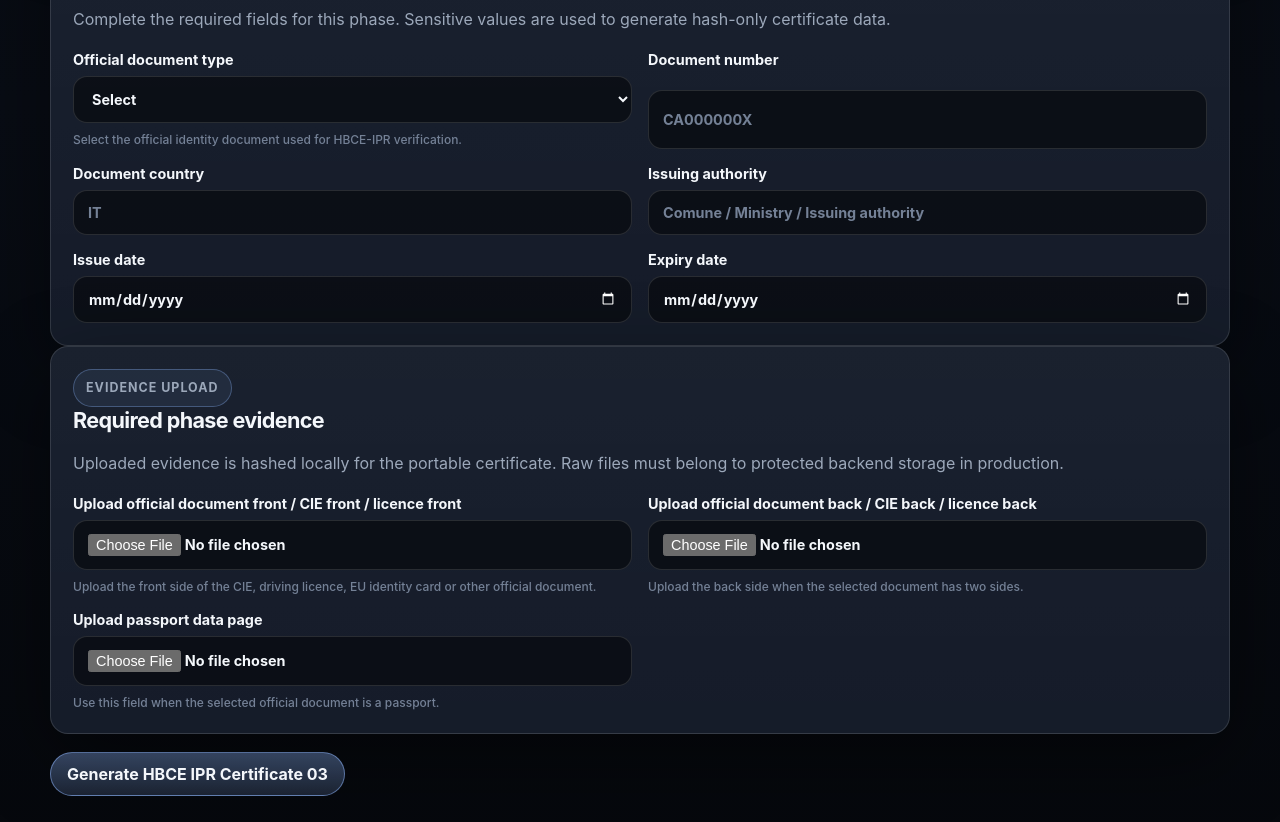
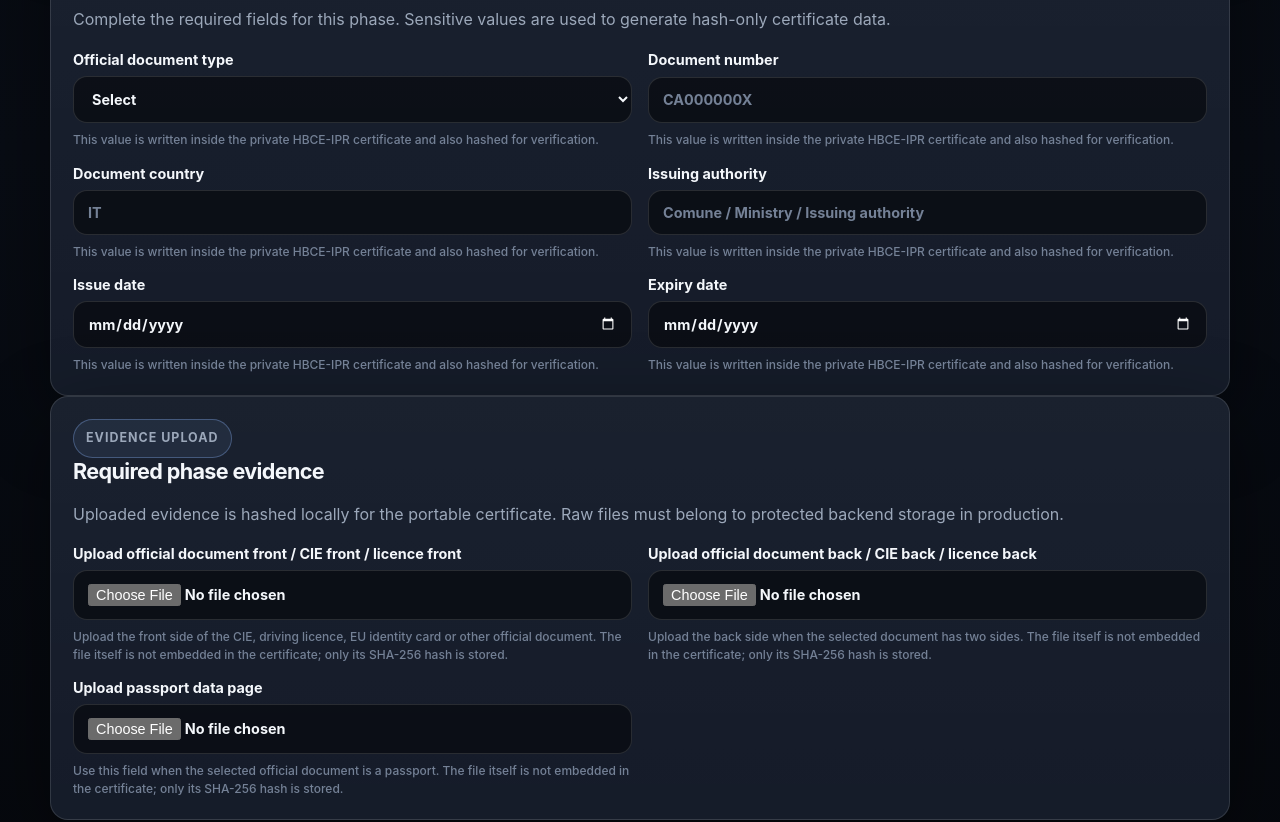
Before and after one commit to manuelcoletta1-source/hbce-ipr-onboarding-app, a Next.js app: page /onboarding/phase-3 in a window 1280 px wide. Shown: the part 860-1682 px from the top of the page. Built offline with nearby package versions, Linux system fonts and the light colour scheme.

Commit message:
fix(onboarding): include private official document fields in phase 3 certificate

```diff
--- a/app/onboarding/phase-3/page.tsx
+++ b/app/onboarding/phase-3/page.tsx
@@ -43,35 +43,45 @@ const fields: IprPhaseFieldDefinition[] = [
       }
     ],
     helperText:
-      "Select the official identity document used for HBCE-IPR verification."
+      "This value is written inside the private HBCE-IPR certificate and also hashed for verification."
   },
   {
     name: "document_number",
     label: "Document number",
     type: "text",
-    placeholder: "CA000000X"
+    placeholder: "CA000000X",
+    helperText:
+      "This value is written inside the private HBCE-IPR certificate and also hashed for verification."
   },
   {
     name: "document_country",
     label: "Document country",
     type: "text",
-    placeholder: "IT"
+    placeholder: "IT",
+    helperText:
+      "This value is written inside the private HBCE-IPR certificate and also hashed for verification."
   },
   {
     name: "document_issuer",
     label: "Issuing authority",
     type: "text",
-    placeholder: "Comune / Ministry / Issuing authority"
+    placeholder: "Comune / Ministry / Issuing authority",
+    helperText:
+      "This value is written inside the private HBCE-IPR certificate and also hashed for verification."
   },
   {
     name: "document_issue_date",
     label: "Issue date",
-    type: "date"
+    type: "date",
+    helperText:
+      "This value is written inside the private HBCE-IPR certificate and also hashed for verification."
   },
   {
     name: "document_expiry_date",
     label: "Expiry date",
-    type: "date"
+    type: "date",
+    helperText:
+      "This value is written inside the private HBCE-IPR certificate and also hashed for verification."
   }
 ];
 
@@ -80,7 +90,7 @@ const evidenceInputs: IprPhaseEvidenceInputDefinition[] = [
     kind: "OFFICIAL_DOCUMENT_FRONT",
     label: "Upload official document front / CIE front / licence front",
     description:
-      "Upload the front side of the CIE, driving licence, EU identity card or other official document.",
+      "Upload the front side of the CIE, driving licence, EU identity card or other official document. The file itself is not embedded in the certificate; only its SHA-256 hash is stored.",
     accept: "image/*,.pdf",
     required: true
   },
@@ -88,7 +98,7 @@ const evidenceInputs: IprPhaseEvidenceInputDefinition[] = [
     kind: "OFFICIAL_DOCUMENT_BACK",
     label: "Upload official document back / CIE back / licence back",
     description:
-      "Upload the back side when the selected document has two sides.",
+      "Upload the back side when the selected document has two sides. The file itself is not embedded in the certificate; only its SHA-256 hash is stored.",
     accept: "image/*,.pdf",
     required: false
   },
@@ -96,7 +106,7 @@ const evidenceInputs: IprPhaseEvidenceInputDefinition[] = [
     kind: "PASSPORT_DATA_PAGE",
     label: "Upload passport data page",
     description:
-      "Use this field when the selected official document is a passport.",
+      "Use this field when the selected official document is a passport. The file itself is not embedded in the certificate; only its SHA-256 hash is stored.",
     accept: "image/*,.pdf",
     required: false
   }
@@ -146,11 +156,19 @@ async function buildPhase3OfficialDocumentData(
   const documentBackSha256 = getUploadHash(context, "OFFICIAL_DOCUMENT_BACK");
   const passportPageSha256 = getUploadHash(context, "PASSPORT_DATA_PAGE");
 
-  const documentMetadataHash = await sha256Canonical({
-    kind: "HBCE_IPR_PHASE_3_DOCUMENT_METADATA",
+  const privateFields = {
+    document_type: getStringValue(context, "document_type"),
+    document_number: getStringValue(context, "document_number"),
+    document_country: getStringValue(context, "document_country"),
+    document_issuer: getStringValue(context, "document_issuer"),
+    document_issue_date: getStringValue(context, "document_issue_date"),
+    document_expiry_date: getStringValue(context, "document_expiry_date")
+  };
+
+  const hashFields = {
     document_type_hash: await hashPhaseValue(context, "document_type"),
+    document_number_hash: await hashPhaseValue(context, "document_number"),
     document_country_hash: await hashPhaseValue(context, "document_country"),
-    document_number_hash: await hashPhaseValue(context, "document_number"),
     document_issuer_hash: await hashPhaseValue(context, "document_issuer"),
     document_issue_date_hash: await hashPhaseValue(
       context,
@@ -159,30 +177,50 @@ async function buildPhase3OfficialDocumentData(
     document_expiry_date_hash: await hashPhaseValue(
       context,
       "document_expiry_date"
-    ),
+    )
+  };
+
+  const evidenceHashes = {
     document_front_sha256: documentFrontSha256,
     document_back_sha256: documentBackSha256,
     document_passport_page_sha256: passportPageSha256
+  };
+
+  const documentMetadataHash = await sha256Canonical({
+    kind: "HBCE_IPR_PHASE_3_DOCUMENT_METADATA",
+    private_fields: privateFields,
+    hash_fields: hashFields,
+    evidence_hashes: evidenceHashes,
+    previous_payload_sha256:
+      context.previousCertificate?.hash_integrity.payload_sha256 ?? null,
+    issued_at: context.issuedAt
   });
 
   return {
-    document_type: getStringValue(context, "document_type"),
-    document_country: getStringValue(context, "document_country"),
-    document_number_hash: await hashPhaseValue(context, "document_number"),
-    document_issuer_hash: await hashPhaseValue(context, "document_issuer"),
-    document_issue_date_hash: await hashPhaseValue(
-      context,
-      "document_issue_date"
-    ),
-    document_expiry_date_hash: await hashPhaseValue(
-      context,
-      "document_expiry_date"
-    ),
+    certificate_visibility: "PRIVATE_PORTABLE_CERTIFICATE",
+    public_registry_mode: "HASH_ONLY",
+    phase_scope: "OFFICIAL_ID_DOCUMENT",
+
+    private_fields: privateFields,
+    hash_fields: hashFields,
+    evidence_hashes: evidenceHashes,
+
+    document_type: privateFields.document_type,
+    document_country: privateFields.document_country,
+    document_number_hash: hashFields.document_number_hash,
+    document_issuer_hash: hashFields.document_issuer_hash,
+    document_issue_date_hash: hashFields.document_issue_date_hash,
+    document_expiry_date_hash: hashFields.document_expiry_date_hash,
     document_metadata_hash: documentMetadataHash,
+
     previous_payload_sha256:
       context.previousCertificate?.hash_integrity.payload_sha256 ?? null,
     next_required_phase: "LIVENESS_CHECK",
     issued_at: context.issuedAt,
+
+    privacy_boundary:
+      "This is a private portable HBCE-IPR certificate downloaded by the subject. Official document metadata is stored inside private_fields. Uploaded document files are represented only by SHA-256 hashes and must be stored in protected backend storage in production.",
+
     ...(documentFrontSha256
       ? { document_front_sha256: documentFrontSha256 }
       : {}),
@@ -205,7 +243,7 @@ export default function Phase3OfficialDocumentPage() {
         buildPhaseData={buildPhase3OfficialDocumentData}
         submitLabel="Generate HBCE IPR Certificate 03"
         successTitle="HBCE IPR Certificate 03 generated"
-        successDescription="The official document certificate has been generated and downloaded. Use this file in Phase 4 — Liveness Check."
+        successDescription="The private official document certificate has been generated and downloaded. It contains the inserted document metadata, the corresponding hashes and the SHA-256 hashes of uploaded document evidence. Use this file in Phase 4 — Liveness Check."
       />
     </div>
   );
```
